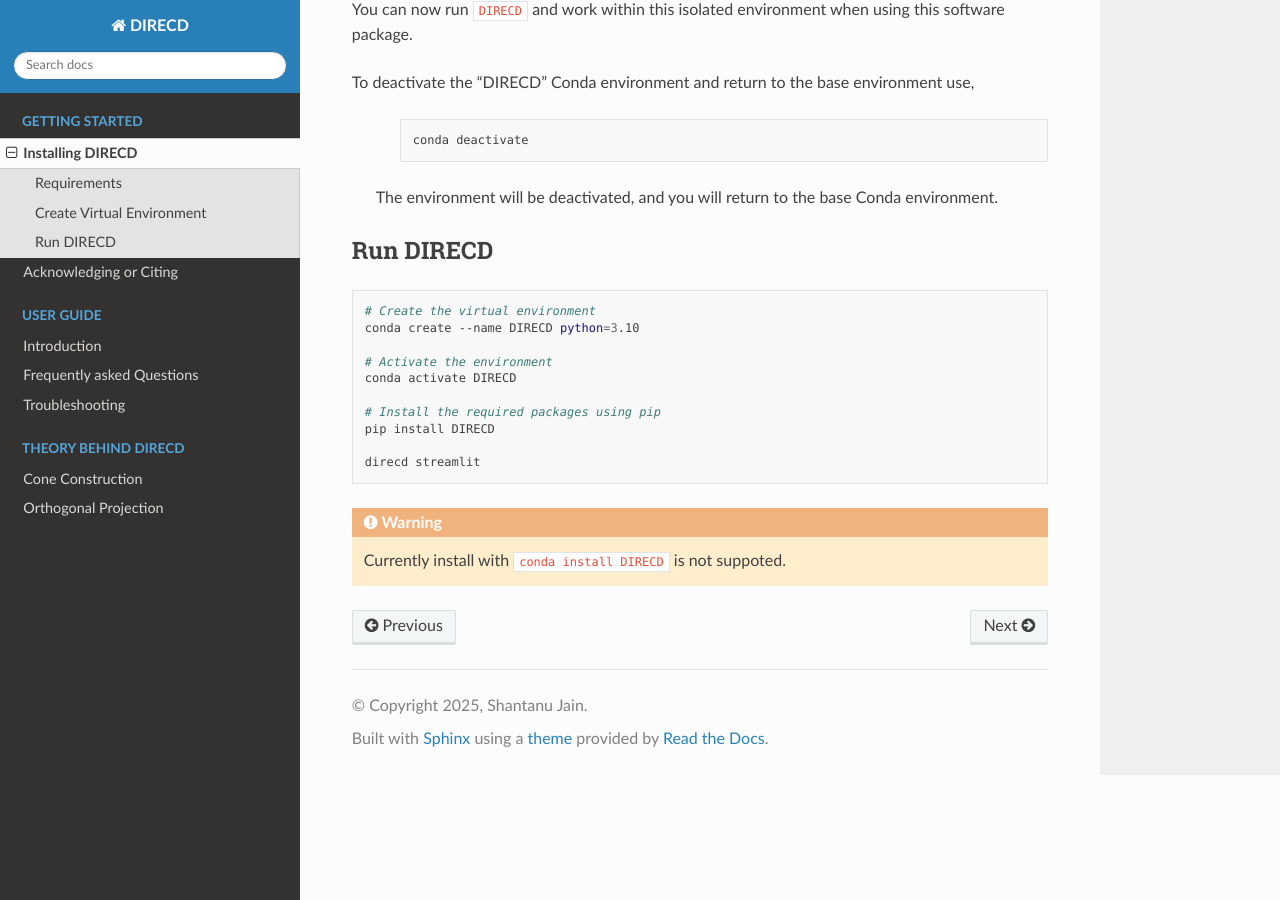
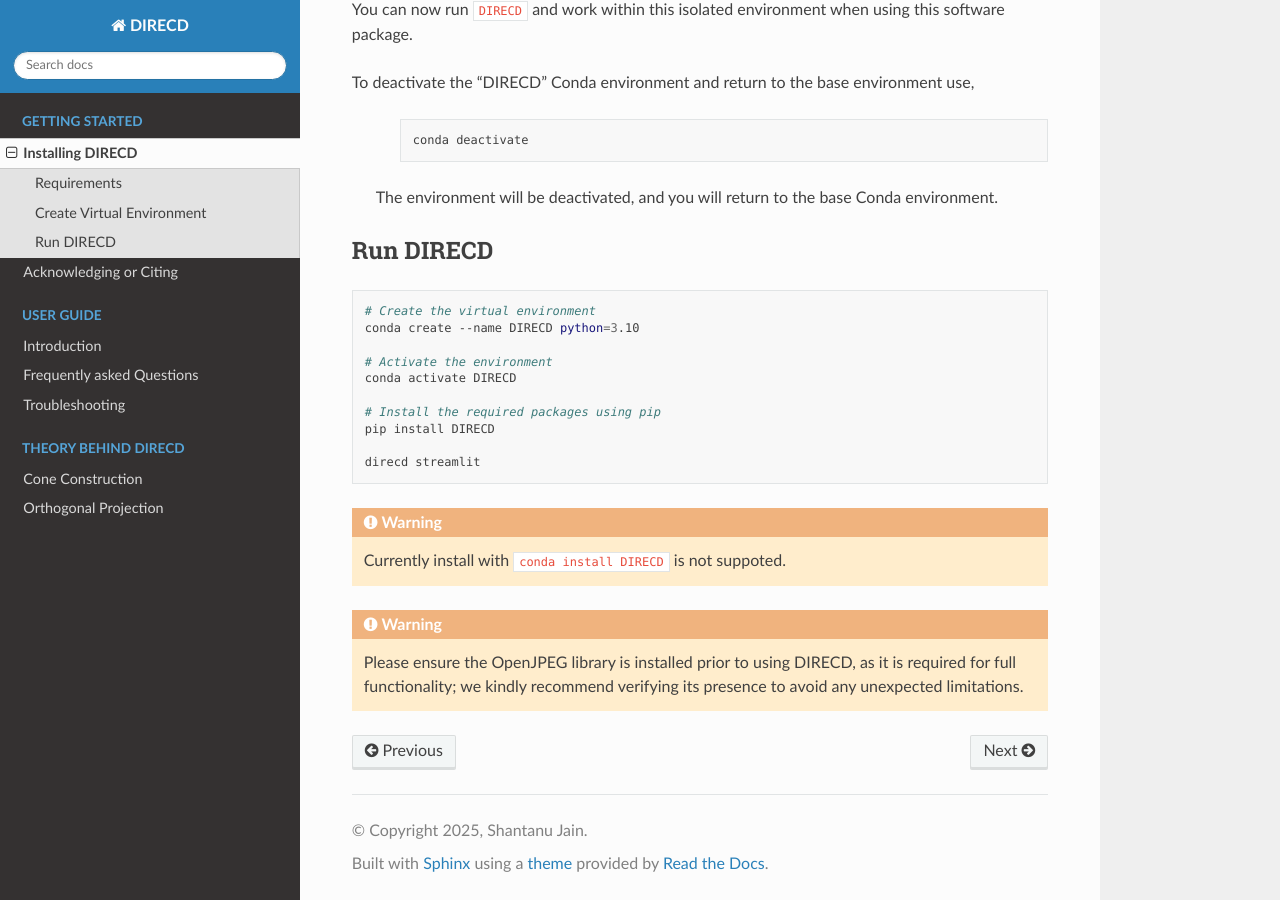
Before and after one commit to jain-shantanu/DIRECD, a Sphinx documentation site: the page built from source/Installing.rst, in a window 1280 px wide and 900 px high, scrolled down 1002 px. Built offline with Sphinx 7.4.7 and the Read the Docs theme 3.1.0, drawn with Linux system fonts in a browser that asks for light colours.

Commit message:
Update Installing.rst

```diff
--- a/source/Installing.rst
+++ b/source/Installing.rst
@@ -72,3 +72,7 @@ Run DIRECD
 .. warning::
 
   Currently install with ``conda install DIRECD`` is not suppoted.
+
+.. warning::
+
+  Please ensure the OpenJPEG library is installed prior to using DIRECD, as it is required for full functionality; we kindly recommend verifying its presence to avoid any unexpected limitations.
```
